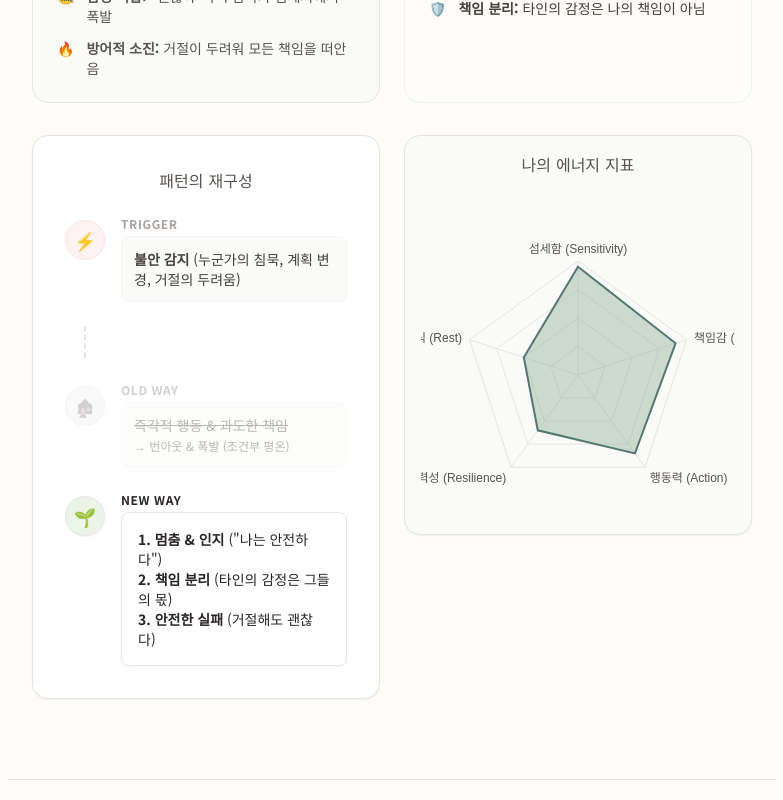
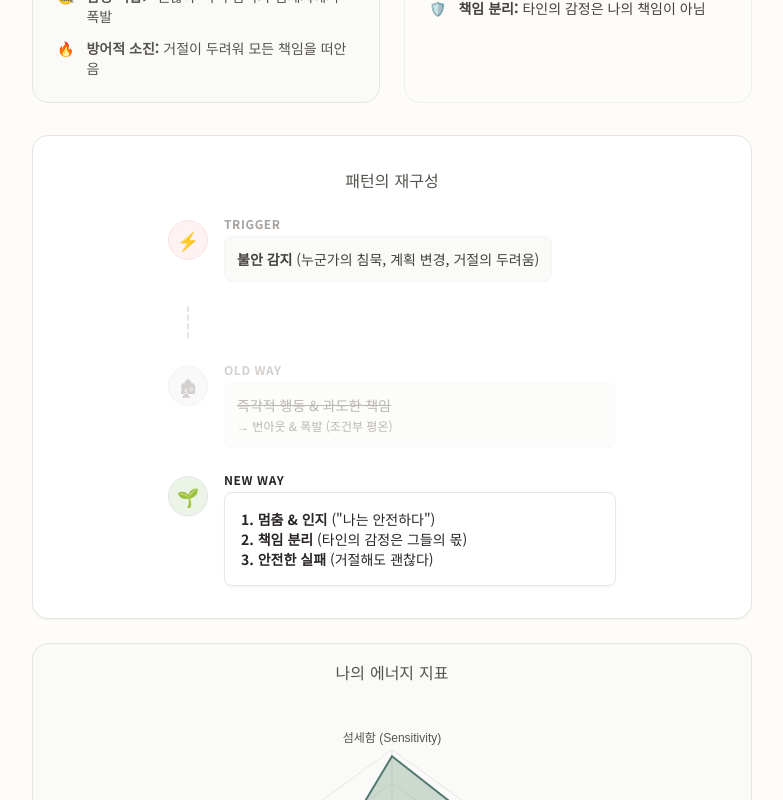
Before and after one commit to seulbilee27-web/2025-retro-fin, a React (Vite) app: page / in a window 1280 px wide. Shown: the part 4280-5080 px from the top of the page, without its empty margins (248-1031 px from the left). Built offline with nearby package versions, Linux system fonts and the light colour scheme.

Commit message:
데스크톱 좌우배치 요소 상하로 변경

```diff
--- a/App.tsx
+++ b/App.tsx
@@ -118,7 +118,8 @@ Arrange these elements in a balanced grid or a flowing journey map layout. Ensur
               {section.id === 'mechanism' && (
                 <div className="flex flex-col gap-8 mt-8">
                   <MechanismVisual />
-                  <div className="grid grid-cols-1 md:grid-cols-2 gap-6">
+                  {/* Changed from grid to flex-col to stack vertically on all screens */}
+                  <div className="flex flex-col gap-6">
                     <AnxietyCycleDiagram />
                     <TraitRadarChart />
                   </div>
```
